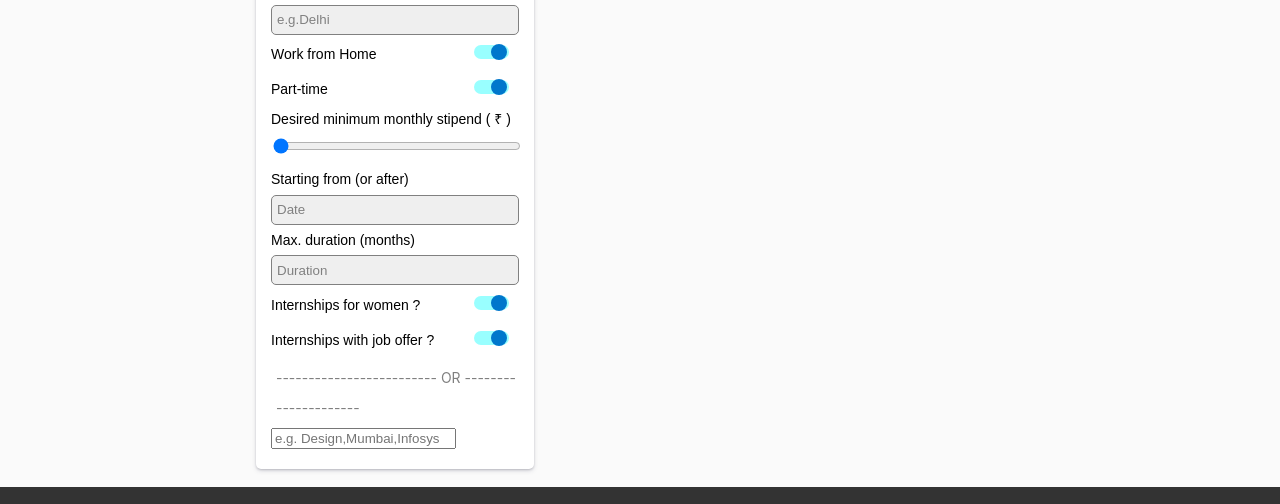
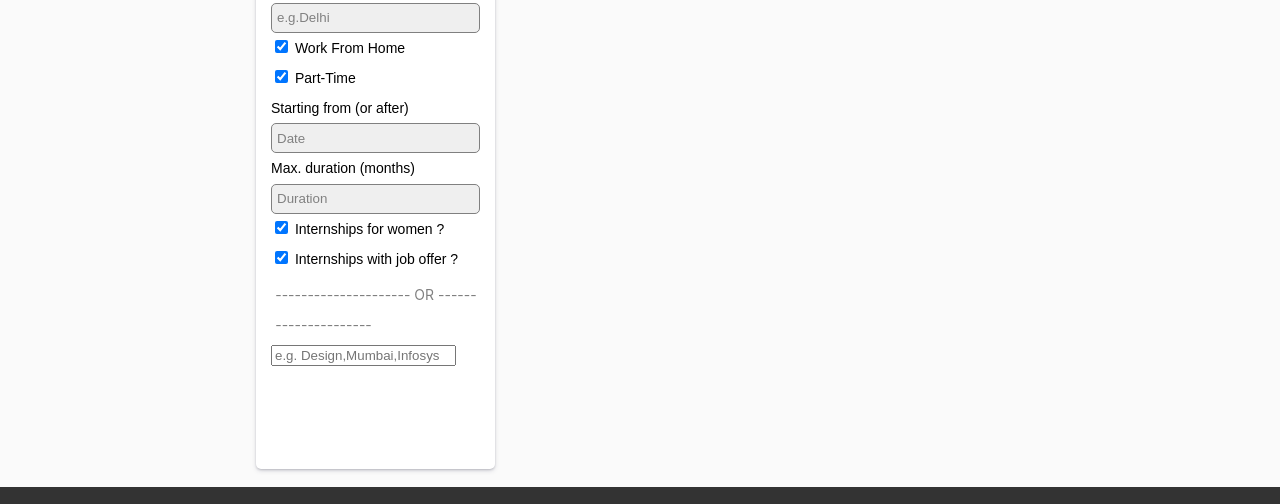
Before and after one commit to Mitul-778/Backend-Internshaala, a website with bundled scripts: page src/html/card.html in a window 1280 px wide. Shown: the part 237-741 px from the top of the page. Built offline with nearby package versions, Linux system fonts and the light colour scheme; no server answers.

Commit message:
Card page updated

```diff
--- a/src/public/scripts/card.js
+++ b/src/public/scripts/card.js
@@ -13,14 +13,10 @@ const cardData = async()=>{
     let data = await res.json()
     // console.log(data);
     internshipData(data);
-  } catch (error) {
-    console.log(error);
 
-  }
-}
-cardData()
 
-let internshipData = (data) =>
+
+function internshipData(data)
   // function internshipData()
   {
     parent.innerHTML = "";
@@ -146,6 +142,13 @@ ptm_checkbox.oninput = function checkboxfilterptm(parent) {
     internshipData(data);
   }
 };
+} catch (error) {
+  console.log(error);
+
+}
+}
+
+cardData()
 
 // export { internshipData };
 
--- a/src/public/scripts/sidebar.js
+++ b/src/public/scripts/sidebar.js
@@ -61,47 +61,15 @@ function sidebar(){
         </select>
         <br>
         </form>
-        <div id="toggle-switch">
-          <label id = "text_label">Work from Home</label>
-          <div class=""toggle>
-          <label class="switch">
-          <input id="wfh" type="checkbox" checked>
-          <span class="slider_switch"></span>
-          </label>
-          </div>
-
-        </div>
-        <div id="toggle-switch">
-          <label id = "text_label">Part-time</label>
-          <div class=""toggle>
-          <label class="switch">
-          <input id="ptm" type="checkbox" checked>
-          <span class="slider_switch""></span>
-          </label>
-          </div>
-        </div>
+        <div id=chechboxes>
         <div>
-          <label>Desired minimum monthly stipend ( ₹ )</label>
-          <input
-            type="range"
-            min="0"
-            max="12100"
-            value="5"
-            step="3"
-            class="slider"
-            id="stipend_filter"
-            style="width:100%;
-
-              background: linear-gradient(
-                to right,
-                #dddddd 0%,
-                #dddddd 0%,
-                #008bdc 0%,
-                #008bdc 100%
-              );"
-            "
-          />
-        </div>
+        <input  id="wfh" type="checkbox" checked>
+        <label for="">Work From Home</label>
+         </div>
+         <div>
+         <input  id="ptm" type="checkbox" checked>
+         <label for="">Part-Time</label>
+        </div></div>
         <form action="">
           <label for="">Starting from (or after)</label>
           <select type="text" placeholder="e.g.Delhi " style="line-height: -15px;color:gray;border:1;appearance: none;"  />
@@ -114,28 +82,16 @@ function sidebar(){
           </select>
         </form>
         <div>
-           <div id="toggle-switch">
+
+           <input type="checkbox" checked>
           <label id = "text_label">Internships for women ?</label>
-          <div class=""toggle>
-         <label class="switch">
-          <input type="checkbox" checked>
-          <span class="slider_switch"></span>
-          </label>
-          </div>
-         </div>
+
         <div>
           <div>
-           <div id="toggle-switch">
+           <input type="checkbox" checked>
            <label id = "text_label">Internships with job offer ?</label>
-          <div class=""toggle>
-         <label class="switch">
-          <input type="checkbox" checked>
-          <span class="slider_switch"></span>
-          </label>
-          </div>
          </div>
-        </div>
-        <p>-------------------------  OR  ---------------------</p>
+        <p>---------------------  OR  ---------------------</p>
         <input type="text" placeholder="e.g. Design,Mumbai,Infosys"/>
     `
 }
--- a/src/public/styles/card.css
+++ b/src/public/styles/card.css
@@ -169,7 +169,7 @@ button {
   /* border: 1px solid blue;  */
   font-size: 13px;
   border-radius: 5px;
-  width: 75%;
+  width: 470px;
   padding: 1%;
   height: 5%;
   margin-bottom: 20px;
```
